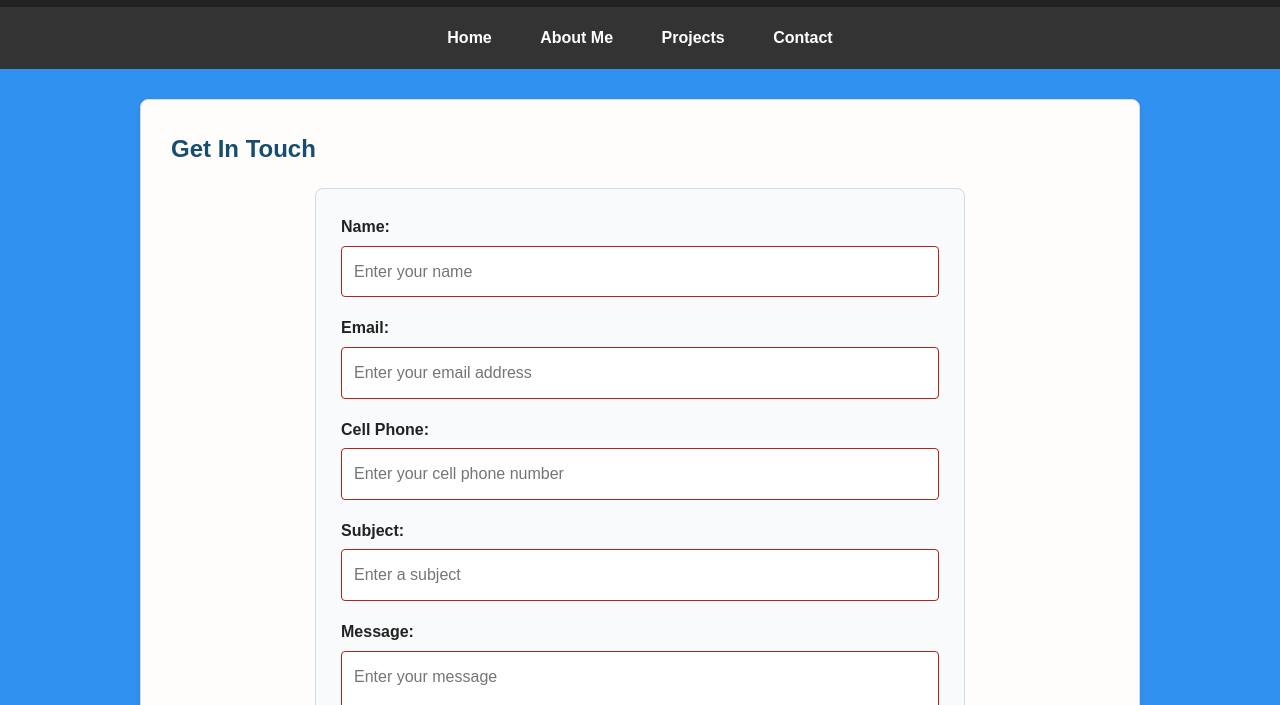
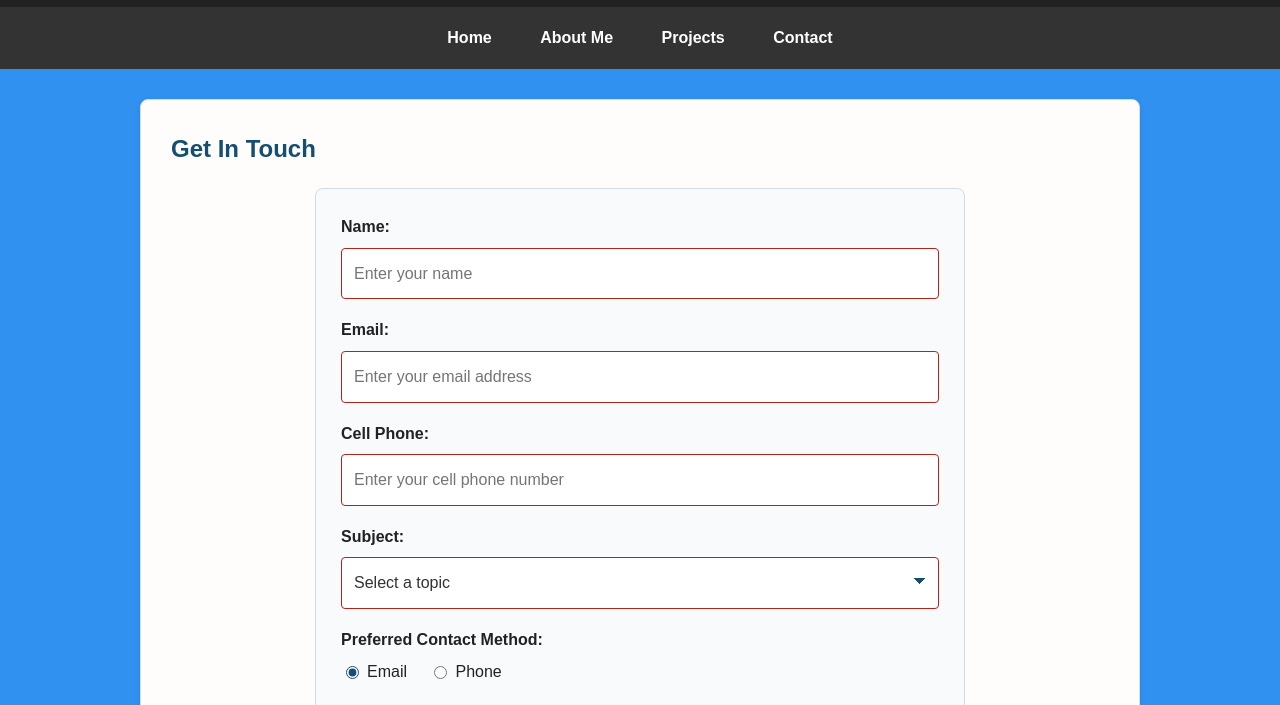
Before and after one commit to wesleyhenry-creator/Capstone-Debug-template, a plain HTML site: page portfolio/contact.html in a window 1280 px wide. Shown: the part 89-794 px from the top of the page. Drawn offline with Linux system fonts and the light colour scheme.

Commit message:
Revise local view instructions in README

```diff
--- a/portfolio/contact.html
+++ b/portfolio/contact.html
@@ -67,16 +67,20 @@
                     required
                 >
             </div>
+ <div>
+                <label for="subject">Subject:</label>
+                <select id="subject" name="subject" required>
+                    <option value="">Select a topic</option>
+                    <option value="project-inquiry">Project Inquiry</option>
+                    <option value="job-opportunity">Job Opportunity</option>
+                    <option value="general-question">General Question</option>
+                </select>
+            </div>
 
             <div>
-                <label for="subject">Subject:</label>
-                <input
-                    type="text"
-                    id="subject"
-                    name="subject"
-                    placeholder="Enter a subject"
-                    required
-                >
+                <label>Preferred Contact Method:</label>
+                <label><input type="radio" name="contact-method" value="email" checked> Email</label>
+                <label><input type="radio" name="contact-method" value="phone"> Phone</label>
             </div>
 
             <div>
--- a/portfolio/css/styles.css
+++ b/portfolio/css/styles.css
@@ -332,6 +332,7 @@ font-weight: bold;
 }
 
 form input,
+form select,
 form textarea {
 display: block;
 width: 100%;
@@ -343,6 +344,51 @@ border-radius: 4px;
 font: inherit;
 }
 
+form select {
+appearance: none;
+background-image: linear-gradient(45deg, transparent 50%, #164e70 50%), linear-gradient(135deg, #164e70 50%, transparent 50%);
+background-position: calc(100% - 18px) calc(50% - 2px), calc(100% - 12px) calc(50% - 2px);
+background-size: 6px 6px, 6px 6px;
+background-repeat: no-repeat;
+}
+
+form textarea {
+min-height: 140px;
+resize: vertical;
+}
+
+form input[type="radio"] {
+display: inline-block;
+width: auto;
+margin-right: 8px;
+accent-color: #164e70;
+}
+
+form label input[type="radio"] {
+margin-right: 8px;
+}
+
+form div label[for="message"],
+form div label[for="budget"],
+form div label[for="subject"],
+form div label[for="cell-phone"],
+form div label[for="email"],
+form div label[for="name"] {
+margin-bottom: 8px;
+}
+
+form div > label:not(:has(input)) {
+display: block;
+}
+
+form div label:has(input[type="radio"]) {
+display: inline-flex;
+align-items: center;
+margin-right: 18px;
+margin-bottom: 6px;
+font-weight: normal;
+}
+
 form textarea {
 min-height: 140px;
 resize: vertical;
@@ -350,17 +396,20 @@ resize: vertical;
 
 /* Form pseudo-classes */
 form input:focus,
+form select:focus,
 form textarea:focus {
 border-color: #164e70;
 outline: 3px solid rgb(22 78 112 / 20%);
 }
 
 form input:invalid,
+form select:invalid,
 form textarea:invalid {
 border-color: #b42318;
 }
 
 form input:valid,
+form select:valid,
 form textarea:valid {
 border-color: #287d3c;
 }
```
Also changed, not shown: portfolio/index.html (+5 -1 lines), README.md.
